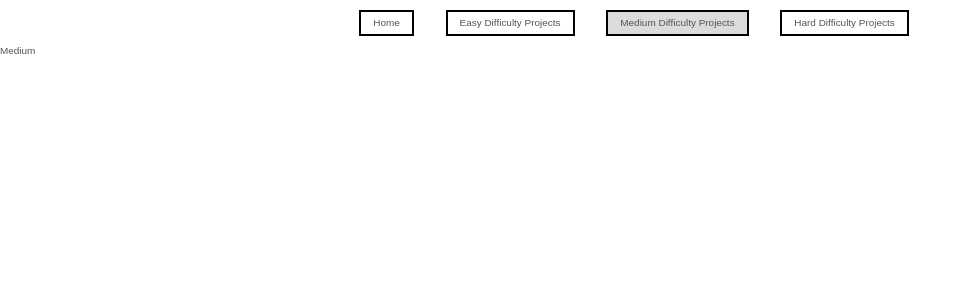
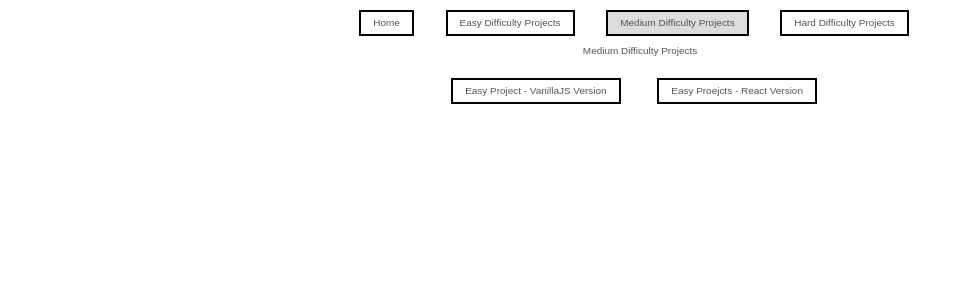
Before and after one commit to deltam3/frontendeval, a React (Vite) app in the folder consolidated/: page /Medium in a window 1280 px wide. Shown: the top 300 px of the page, without its empty margins (0-972 px from the left). Built offline with nearby package versions, Linux system fonts and the light colour scheme.

Commit message:
setup navigational buttons on medium page component

```diff
--- a/consolidated/src/pages/Medium/Medium.tsx
+++ b/consolidated/src/pages/Medium/Medium.tsx
@@ -1,9 +1,26 @@
 import React from "react";
+import { connect } from "react-redux";
+import { DateStatesType, DateItemType } from "../../redux/DateReducer";
+import { Link } from "react-router-dom";
 
 type Props = {};
 
 function Medium({}: Props) {
-  return <div>Medium</div>;
+  return (
+    <div>
+      <h1 style={{ textAlign: "center", paddingBottom: "1.2rem" }}>
+        Medium Difficulty Projects
+      </h1>
+      <div className="flex justify-center gap-10 my-4">
+        <Link to="/Easy/Vanillajs" className="btn-deafult btn">
+          Easy Project - VanillaJS Version
+        </Link>
+        <Link to="/Easy/React" className="btn-default btn">
+          Easy Proejcts - React Version
+        </Link>
+      </div>
+    </div>
+  );
 }
 
 export default Medium;
```
